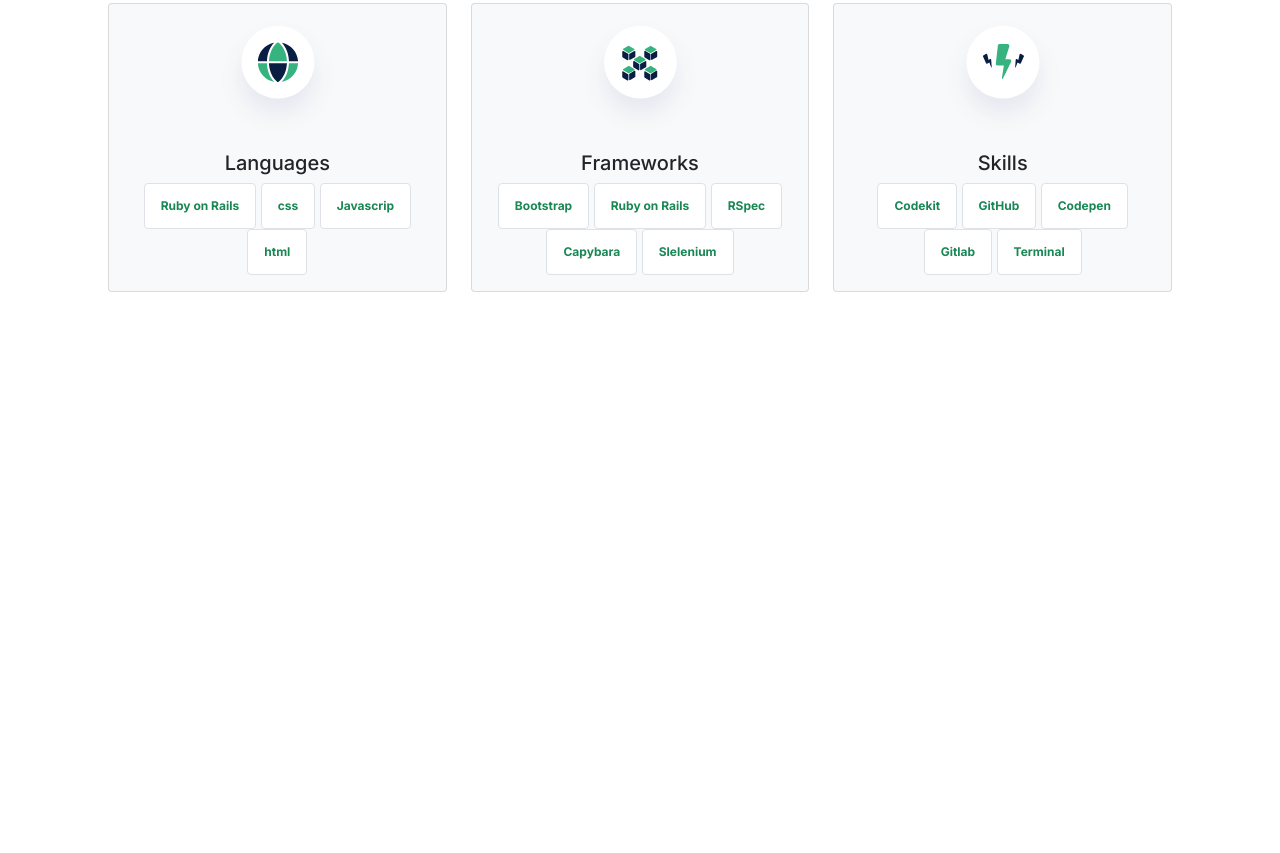
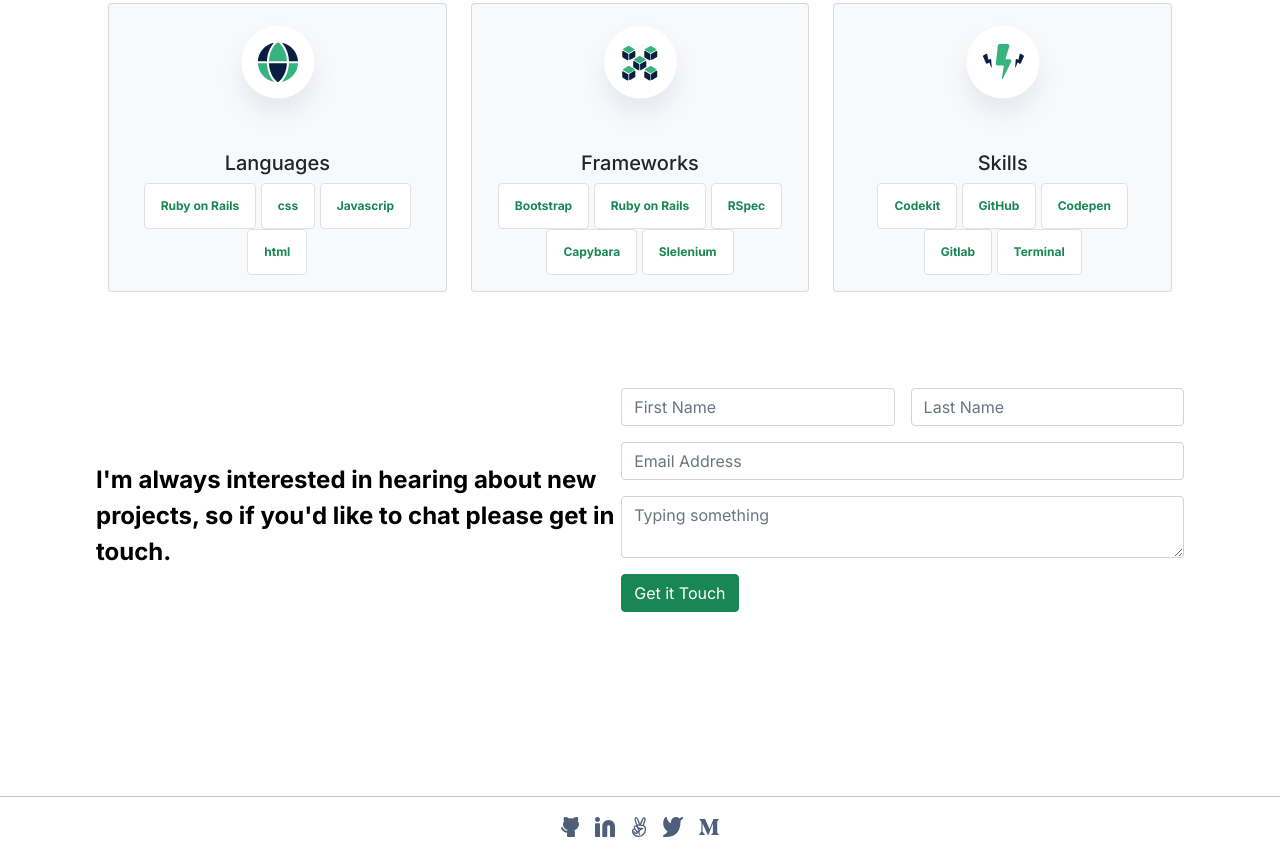
Before and after one commit to ndayishimiyeeric/bootstrap-portfolio, a website: page index.html in a window 1280 px wide. Shown: the part 1640-2493 px from the top of the page. Before the commit the page ends 1980 px from the top, so only its background shows below. Drawn offline with nearby package versions, Linux system fonts and the light colour scheme.

Commit message:
Add contact section

```diff
--- a/index.html
+++ b/index.html
@@ -37,7 +37,8 @@
       }
 
       .about-us {
-        background-image: url(img/desktoptopleft.svg), url(img/desktoptopright.svg);
+        background-image: url(img/desktoptopleft.svg),
+          url(img/desktoptopright.svg);
         background-position: 0 130px, top right;
         background-repeat: no-repeat;
       }
@@ -206,20 +207,27 @@
     <section class="about-us my-5">
       <div class="container text-center mt-5 pt-5">
         <h2 class="fs-3 fw-bold my-3">About us</h2>
-        <p class="fs-5 fw-light w-75 container"> I can help you build a product , feature or website Look through some of my work and experience! If you like what you see and have a project you need coded,
-          don’t hestiate to contact me.</p>
-          <button class="btn btn-success">Get our resume</button>
+        <p class="fs-5 fw-light w-75 container">
+          I can help you build a product , feature or website Look through some
+          of my work and experience! If you like what you see and have a project
+          you need coded, don’t hestiate to contact me.
+        </p>
+        <button class="btn btn-success">Get our resume</button>
       </div>
       <div class="card-group mx-5 px-5 row my-5 text-center">
         <div class="col">
           <div class="card bg-light h-100">
-            <img src="img/languageimg.svg" class="card-img-top" alt="...">
-            <div class="card-body ">
+            <img src="img/languageimg.svg" class="card-img-top" alt="..." />
+            <div class="card-body">
               <h5 class="card-title">Languages</h5>
               <p class="card-text">
-                <span class="badge bg-white text-success border p-3">Ruby on Rails</span>
+                <span class="badge bg-white text-success border p-3"
+                  >Ruby on Rails</span
+                >
                 <span class="badge bg-white text-success border p-3">css</span>
-                <span class="badge bg-white text-success border p-3">Javascrip</span>
+                <span class="badge bg-white text-success border p-3"
+                  >Javascrip</span
+                >
                 <span class="badge bg-white text-success border p-3">html</span>
               </p>
             </div>
@@ -227,36 +235,125 @@
         </div>
         <div class="col">
           <div class="card bg-light">
-            <img src="img/frameworksimg.svg" class="card-img-top" alt="...">
+            <img src="img/frameworksimg.svg" class="card-img-top" alt="..." />
             <div class="card-body">
               <h5 class="card-title">Frameworks</h5>
               <p class="card-text">
-                <span class="badge bg-white text-success border p-3">Bootstrap</span>
-                <span class="badge bg-white text-success border p-3">Ruby on Rails</span>
-                <span class="badge bg-white text-success border p-3">RSpec</span>
-                <span class="badge bg-white text-success border p-3">Capybara</span>
-                <span class="badge bg-white text-success border p-3">Slelenium</span>
+                <span class="badge bg-white text-success border p-3"
+                  >Bootstrap</span
+                >
+                <span class="badge bg-white text-success border p-3"
+                  >Ruby on Rails</span
+                >
+                <span class="badge bg-white text-success border p-3"
+                  >RSpec</span
+                >
+                <span class="badge bg-white text-success border p-3"
+                  >Capybara</span
+                >
+                <span class="badge bg-white text-success border p-3"
+                  >Slelenium</span
+                >
               </p>
             </div>
           </div>
         </div>
         <div class="col">
           <div class="card bg-light">
-            <img src="img/skillsimg.svg" class="card-img-top" alt="...">
+            <img src="img/skillsimg.svg" class="card-img-top" alt="..." />
             <div class="card-body">
               <h5 class="card-title">Skills</h5>
               <p class="card-text">
-                <span class="badge bg-white text-success border p-3">Codekit</span>
-                <span class="badge bg-white text-success border p-3">GitHub</span>
-                <span class="badge bg-white text-success border p-3">Codepen</span>
-                <span class="badge bg-white text-success border p-3">Gitlab</span>
-                <span class="badge bg-white text-success border p-3">Terminal</span>
+                <span class="badge bg-white text-success border p-3"
+                  >Codekit</span
+                >
+                <span class="badge bg-white text-success border p-3"
+                  >GitHub</span
+                >
+                <span class="badge bg-white text-success border p-3"
+                  >Codepen</span
+                >
+                <span class="badge bg-white text-success border p-3"
+                  >Gitlab</span
+                >
+                <span class="badge bg-white text-success border p-3"
+                  >Terminal</span
+                >
               </p>
             </div>
           </div>
         </div>
       </div>
     </section>
+    <section class="contact mx-5 mt-5 pt-5 px-5 d-flex align-items-center">
+      <p class="fs-4 fw-bold text-black">
+        I'm always interested in hearing about new projects, so if you'd like to
+        chat please get in touch.
+      </p>
+      <form class="row g-3">
+        <div class="col-md-6">
+          <input
+            type="text"
+            class="form-control"
+            id="inputEmail4"
+            placeholder="First Name"
+          />
+        </div>
+        <div class="col-md-6">
+          <input
+            type="text"
+            class="form-control"
+            id="inputPassword4"
+            placeholder="Last Name"
+          />
+        </div>
+        <div class="col-12">
+          <input
+            type="email"
+            class="form-control"
+            id="inputEmail4"
+            placeholder="Email Address"
+          />
+        </div>
+        <div class="col-12">
+          <textarea
+            name="textarea"
+            id="textarea"
+            class="form-control"
+            placeholder="Typing something"
+          ></textarea>
+        </div>
+        <div class="col-12 mb-5">
+          <button type="submit" class="btn btn-success">Get it Touch</button>
+        </div>
+      </form>
+    </section>
+    <br />
+    <br />
+    <br />
+    <br />
+    <br />
+    <hr />
+
+    <footer class="container">
+      <ul class="icons list-unstyled d-flex justify-content-center">
+        <li class="px-2">
+          <a href="#"><img src="./img/github.svg" alt="github" /></a>
+        </li>
+        <li class="px-2">
+          <a href="#"><img src="./img/linkedin.svg" alt="" /></a>
+        </li>
+        <li class="px-2">
+          <a href="#"><img src="img/vector.svg" alt="" /></a>
+        </li>
+        <li class="px-2">
+          <a href="#"><img src="img/twitter.svg" alt="" /></a>
+        </li>
+        <li class="px-2">
+          <a href="#"><img src="img/Medium.svg" alt="" /></a>
+        </li>
+      </ul>
+    </footer>
     <script
       src="https://cdn.jsdelivr.net/npm/bootstrap@5.1.3/dist/js/bootstrap.bundle.min.js"
       integrity="sha384-ka7Sk0Gln4gmtz2MlQnikT1wXgYsOg+OMhuP+IlRH9sENBO0LRn5q+8nbTov4+1p"
```
